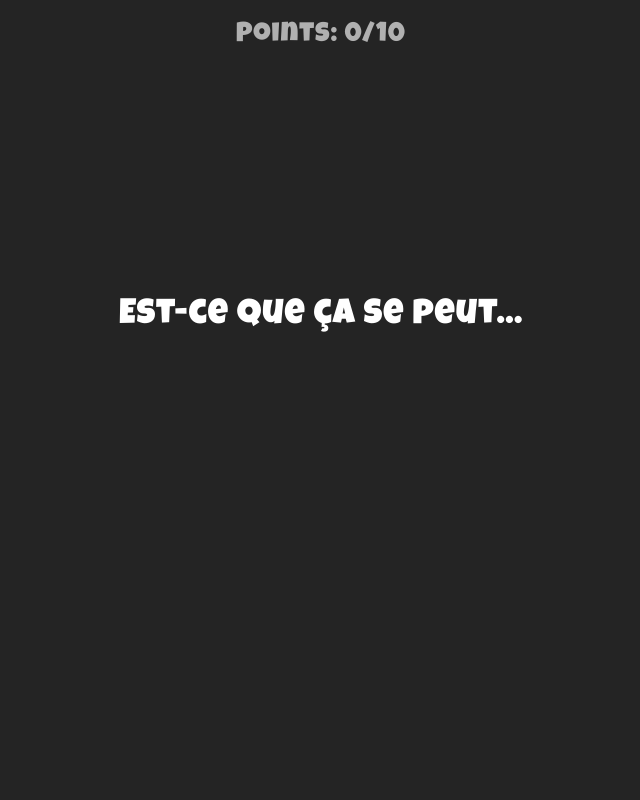
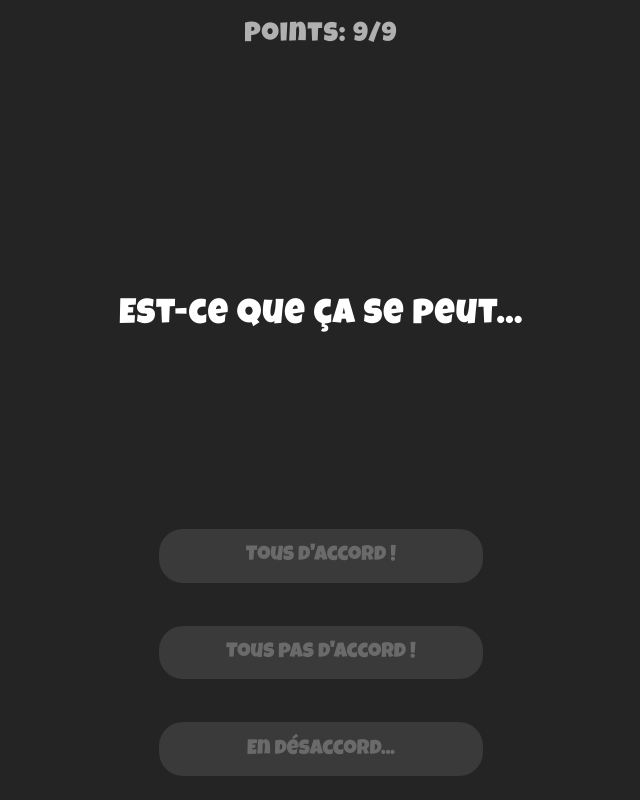
Before and after one commit to HumbleTools/CourgetteBicyclette, a React (Vite) app: page / in a window 1280 px wide. Shown: the whole page, without its empty margins (319-959 px from the left). Built offline with nearby package versions, Linux system fonts and the light colour scheme.

Commit message:
Seconde itération avec copilot

```diff
--- a/src/App.css
+++ b/src/App.css
@@ -131,3 +131,109 @@ html, body, #root, .app-root {
 .choice:last-child {
   box-shadow: 0 0 0 6px #242424, 0 0 16px 8px #b0b0b080, 0 2px 8px #0002;
 }
+
+.choice-inactive {
+  background: #444 !important;
+  color: #888 !important;
+  cursor: not-allowed !important;
+  box-shadow: none !important;
+  opacity: 0.7;
+  pointer-events: none;
+  transition: none;
+}
+
+.loading-dots {
+  display: inline-block;
+  width: 1.5em;
+  text-align: left;
+  animation: blink 1s steps(1, end) infinite;
+}
+@keyframes blink {
+  0%, 100% { opacity: 1; }
+  50% { opacity: 0.5; }
+}
+
+.points-animate {
+  animation: pointsFlash 0.4s cubic-bezier(.36,1.56,.64,1) both;
+}
+@keyframes pointsFlash {
+  0% {
+    transform: scale(1);
+    color: #b0b0b0;
+    text-shadow: none;
+  }
+  20% {
+    transform: scale(1.18) rotate(-3deg);
+    color: #fff700;
+    text-shadow: 0 0 12px #fff700, 0 0 24px #fff70080;
+  }
+  60% {
+    transform: scale(0.95) rotate(2deg);
+    color: #fff700;
+    text-shadow: 0 0 8px #fff700, 0 0 16px #fff70080;
+  }
+  100% {
+    transform: scale(1);
+    color: #b0b0b0;
+    text-shadow: none;
+  }
+}
+
+.final-screen {
+  position: fixed;
+  inset: 0;
+  width: 100vw;
+  height: 100vh;
+  background: #242424;
+  display: flex;
+  align-items: center;
+  justify-content: center;
+  z-index: 1000;
+  transition: background 0.5s;
+}
+.points-final {
+  font-size: 5rem;
+  color: #fff700;
+  text-shadow: 0 0 32px #fff700, 0 0 64px #fff70080;
+  font-family: 'Luckiest Guy', cursive, sans-serif;
+  background: none;
+  box-shadow: none;
+  margin: 0 auto;
+  padding: 0.5em 1.5em;
+  border-radius: 2rem;
+  animation: finalScorePop 0.7s cubic-bezier(.36,1.56,.64,1);
+  text-align: center;
+  position: absolute;
+  left: 50%;
+  top: 22%;
+  transform: translate(-50%, 0); /* centrage horizontal uniquement, pas de translation verticale */
+}
+.final-message {
+  color: #fff;
+  font-size: 2.1rem;
+  font-family: 'Luckiest Guy', cursive, sans-serif;
+  text-align: center;
+  margin-top: 2.5rem;
+  text-shadow: 0 2px 8px #0008;
+  max-width: 90vw;
+}
+@keyframes finalScorePop {
+  0% {
+    left: 50%;
+    top: -20vh;
+    transform: translate(-50%, 0) scale(0.7) rotate(-8deg);
+    opacity: 0;
+  }
+  60% {
+    left: 50%;
+    top: 22%;
+    transform: translate(-50%, 0) scale(1.15) rotate(2deg);
+    opacity: 1;
+  }
+  100% {
+    left: 50%;
+    top: 22%;
+    transform: translate(-50%, 0) scale(1) rotate(0deg);
+    opacity: 1;
+  }
+}
--- a/src/App.tsx
+++ b/src/App.tsx
@@ -4,10 +4,42 @@ import gameData from './assets/gameData.json'
 
 const App = () => {
   const [showSplash, setShowSplash] = useState(true)
-  const [points, setPoints] = useState(0)
+  const [points, setPoints] = useState(9)
+  const [total, setTotal] = useState(9)
   const maxPoints = 10
   const [question, setQuestion] = useState<React.ReactNode>('Est-ce que ça se peut...')
-  const [hasQuestion, setHasQuestion] = useState(false)
+  const [loading, setLoading] = useState(false)
+  const [dots, setDots] = useState('.')
+  const [inactive, setInactive] = useState(true)
+  const [animatePoints, setAnimatePoints] = useState(false)
+  const [finalScreen, setFinalScreen] = useState(false)
+
+  useEffect(() => {
+    if (loading) {
+      let count = 0
+      const interval = setInterval(() => {
+        count = (count + 1) % 4
+        setDots('.'.repeat(count || 1))
+      }, 350)
+      const timeout = setTimeout(() => {
+        setLoading(false)
+        setQuestion(getRandomCombo())
+        setDots('.')
+        setInactive(false)
+      }, 3000) // délai passé à 3 secondes
+      return () => {
+        clearInterval(interval)
+        clearTimeout(timeout)
+      }
+    }
+  }, [loading])
+
+  const handleScreenTouch = () => {
+    if (!loading) {
+      setLoading(true)
+      setInactive(true)
+    }
+  }
 
   const getRandomCombo = () => {
     const objets = gameData.objets
@@ -15,29 +47,46 @@ const App = () => {
     const objet = objets[Math.floor(Math.random() * objets.length)]
     const action = actions[Math.floor(Math.random() * actions.length)]
     return (
-      <>
-        <span>Est-ce que ça se peut...</span>
-        <br style={{ lineHeight: '2.5rem' }} />
+      <div style={{ display: 'flex', flexDirection: 'column', alignItems: 'center' }}>
+        <span style={{ marginBottom: '2.2rem' }}>Est-ce que ça se peut...</span>
         <span>
           <span className="courgette">{objet}</span> qui <span className="bicyclette">{action}</span> ?
         </span>
-      </>
+      </div>
     )
   }
 
-  const handleScreenTouch = () => {
-    setQuestion(getRandomCombo())
-    setHasQuestion(true)
+  const handleAddPoint = () => {
+    if (!inactive && points < maxPoints) {
+      setPoints((prev) => prev + 1)
+      setTotal((prev) => prev + 1)
+      setAnimatePoints(true)
+      setTimeout(() => setAnimatePoints(false), 400)
+    }
   }
 
-  const handleAddPoint = () => {
-    setPoints((prev) => (prev < maxPoints ? prev + 1 : prev))
+  const handleAddTotal = () => {
+    if (!inactive && total < maxPoints) {
+      setTotal((prev) => prev + 1)
+    }
   }
 
   useEffect(() => {
     const timer = setTimeout(() => setShowSplash(false), 5000)
     return () => clearTimeout(timer)
   }, [])
+
+  useEffect(() => {
+    if (points >= maxPoints) {
+      setTimeout(() => setFinalScreen(true), 400)
+    }
+  }, [points])
+
+  useEffect(() => {
+    if (total >= maxPoints) {
+      setTimeout(() => setFinalScreen(true), 400) // attend la fin de l'animation du score
+    }
+  }, [total])
 
   return showSplash ? (
     <div className="splash-screen">
@@ -46,17 +95,37 @@ const App = () => {
         <span className="bicyclette">bicyclette</span>
       </h1>
     </div>
+  ) : finalScreen ? (
+    <div className="final-screen">
+      <div className={`points-final`}>
+        {points}/{total}
+      </div>
+      <div className="final-message">
+        {points === 10 && 'Quelle équipe hors pair !'}
+        {points >= 7 && points <= 9 && 'Vous êtes une équipe efficace !'}
+        {points >= 4 && points <= 6 &&
+          "C'est pas mal, mais vous pouvez mieux faire !"}
+        {points >= 0 && points <= 3 &&
+          "Vous ne jouez pas en équipe. Allez, tous ensemble !"}
+      </div>
+    </div>
   ) : (
-    <div className="app-root" onClick={handleScreenTouch} style={{ cursor: 'pointer' }}>
-      <div className="points-bar">Points: {points}/{maxPoints}</div>
-      <div className="main-question">{question}</div>
-      {hasQuestion && (
-        <div className="choices-bar">
-          <span className="choice" onClick={handleAddPoint}>Tous d'accord !</span>
-          <span className="choice" onClick={handleAddPoint}>Tous pas d'accord !</span>
-          <span className="choice" onClick={() => {}}>En désaccord...</span>
-        </div>
-      )}
+    <div className="app-root" onClick={handleScreenTouch} style={{ cursor: loading ? 'wait' : 'pointer' }}>
+      <div className={`points-bar${animatePoints ? ' points-animate' : ''}`}>Points: {points}/{total}</div>
+      <div className="main-question">
+        {loading ? (
+          <span style={{ fontFamily: 'Luckiest Guy', fontSize: '2.2rem', letterSpacing: '1px' }}>
+            Est-ce que ça se peut<span className="loading-dots">{dots}</span>
+          </span>
+        ) : (
+          question
+        )}
+      </div>
+      <div className="choices-bar">
+        <span className={`choice${inactive ? ' choice-inactive' : ''}`} onClick={inactive ? undefined : handleAddPoint}>Tous d'accord !</span>
+        <span className={`choice${inactive ? ' choice-inactive' : ''}`} onClick={inactive ? undefined : handleAddPoint}>Tous pas d'accord !</span>
+        <span className={`choice${inactive ? ' choice-inactive' : ''}`} onClick={inactive ? undefined : handleAddTotal}>En désaccord...</span>
+      </div>
     </div>
   )
 }
```
